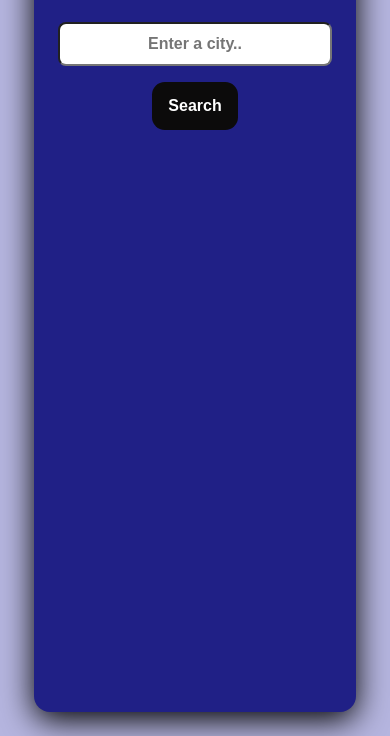
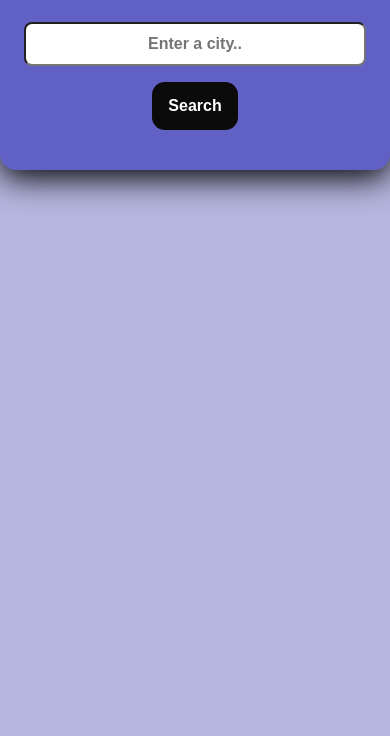
Before and after one commit to Sir-Herlerdhyre/Weather-app, a plain HTML site: page index.html in a window 390 px wide. Shown: the part 124-860 px from the top of the page. Drawn offline with Linux system fonts and the light colour scheme.

Commit message:
Better responsiveness

```diff
--- a/styles.css
+++ b/styles.css
@@ -10,9 +10,10 @@ body {
 }
 
 #weather-container {
-  background: rgb(32, 32, 134);
-  max-width: 600px;
-  width: 90%
+  background: rgb(97, 97, 197);
+  /* max-width: 600px; */
+  width: auto;
+  height: auto;
   position: fixed;
   padding: 3rem;
   border-radius: 1rem;
@@ -64,8 +65,6 @@ button:hover {
 @media (max-width: 600px) {
   #weather-container {
     padding: 1.5rem;
-    width: 80%;
-    height: auto:
   }
 
   input[type="text"] {
```
